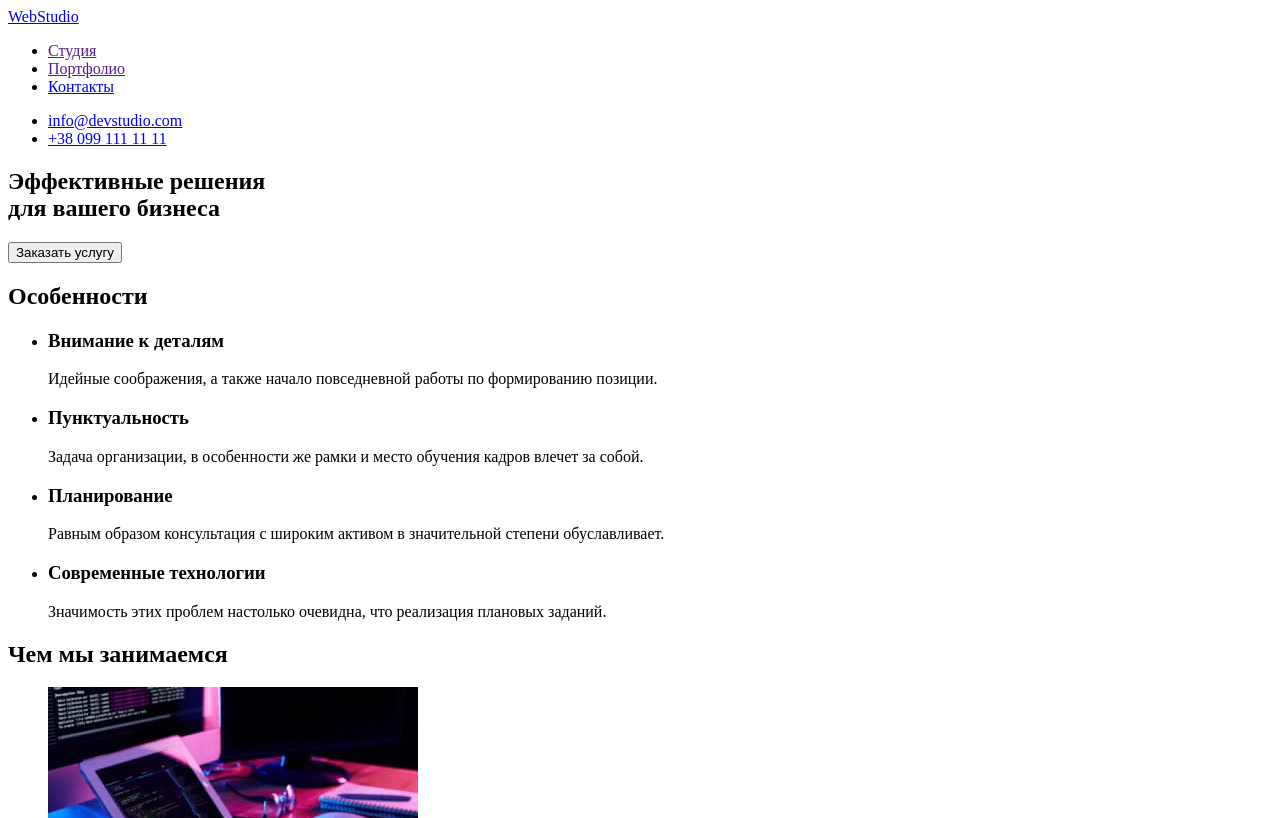
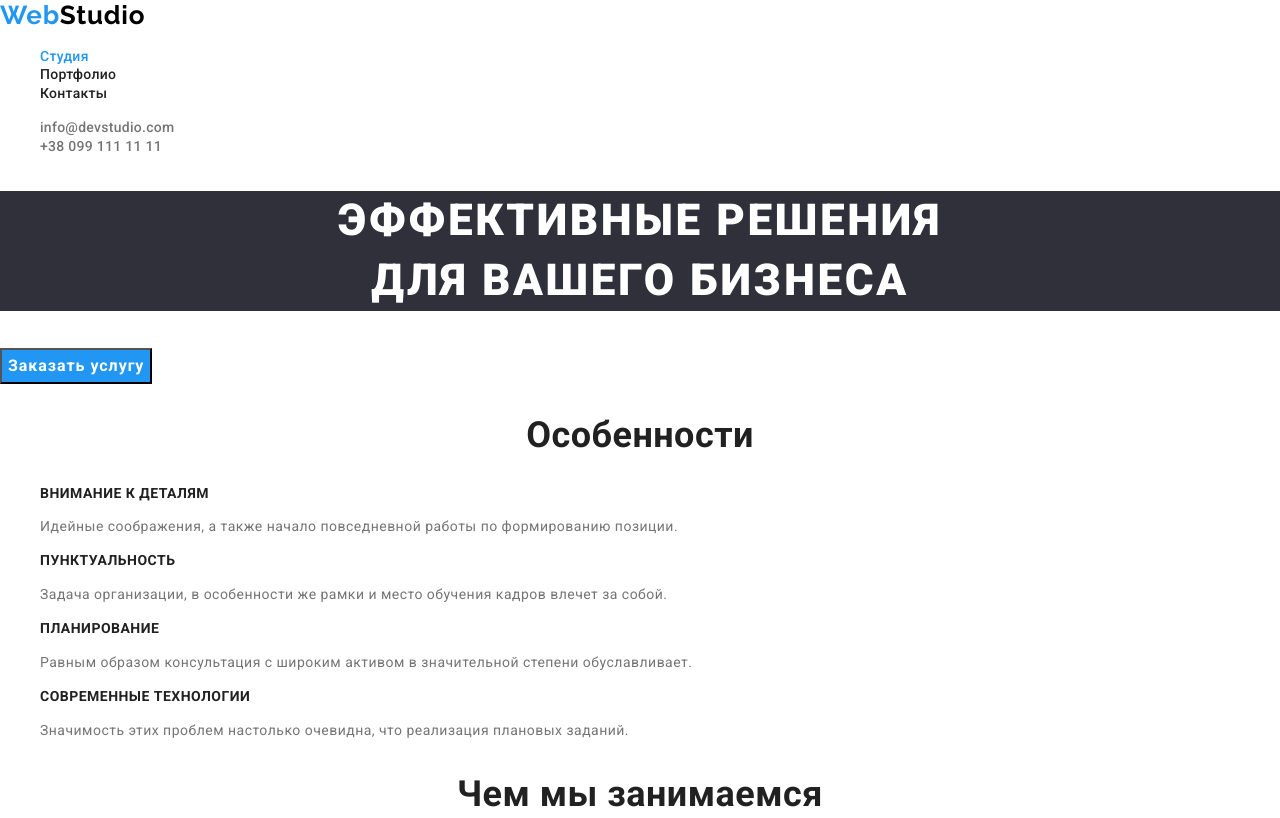
Before and after one commit to Drey44/goit-markup-hw-02, a plain HTML site: page index.html in a window 1280 px wide. Shown: the top 818 px of the page. Drawn offline with nearby package versions, Linux system fonts and the light colour scheme.

Commit message:
почти доделал цвет и текст в вебстудио

```diff
--- a/CSS/styles.css
+++ b/CSS/styles.css
@@ -0,0 +1,188 @@
+:root {
+    --primary-text-color: #212121;
+    --acent-color: #2196F3;
+    --secondary-text-color: #757575;
+    --white-color: #FFFFFF;
+    --background-color: #2F303A;
+    ;
+}
+
+
+
+.body {
+    font-family: 'Roboto', sans-serif;
+    color: var(--primary-text-color);
+    letter-spacing: 0.03em;
+}
+
+/*Сброс стилей для ссылок*/
+.link,
+.link-logo {
+    text-decoration: none;
+}
+
+/*Сброс стилей для списков*/
+.list {
+    list-style: none;
+}
+
+/*======================COMPONENTS==========================*/
+
+.section-title {
+    font-weight: 700;
+    font-size: 36px;
+    line-height: 1.17;
+    text-align: center;
+    color: var(--primary-text-color);
+}
+
+
+
+/*======================/COMPONENTS==========================*/
+/*Логотип*/
+.link-logo {
+    font-family: 'Raleway', sans-serif;
+    font-weight: 700;
+    font-size: 26px;
+    line-height: 1.19;
+    letter-spacing: 0.03em;
+    color: var(--acent-color);
+}
+
+/*Часть логотипа оборачиваем в span, чтобы поменять цвет части логотипа*/
+.logo-color {
+    color: black;
+
+}
+
+.adress {
+    font-style: normal;
+}
+
+/*======================HEADER========================*/
+.menu-link {
+    font-weight: 500;
+    font-size: 14px;
+    line-height: 1.14;
+    letter-spacing: 0.02em;
+
+    color: var(--primary-text-color);
+}
+
+.menu-link:hover,
+.menu-link:focus {
+    color: #2196F3;
+
+}
+
+.contacts {
+
+    font-weight: 500;
+    font-size: 14px;
+    line-height: 1.14;
+    letter-spacing: 0.02em;
+    color: var(--secondary-text-color);
+}
+
+/*color: #2196F3 цвет акцента;
+    */
+.contacts:hover,
+.contacts:focus {
+    color: var(--acent-color)
+}
+
+.active {
+    color: var(--acent-color);
+}
+
+/*========================HERO============================*/
+.hero-title {
+    font-weight: 900;
+    font-size: 44px;
+    line-height: 1.36;
+    /* or 136% */
+
+    text-align: center;
+    letter-spacing: 0.06em;
+    text-transform: uppercase;
+    color: var(--white-color);
+    background-color: var(--background-color);
+}
+
+.modal-btn {
+    font-weight: 700;
+    font-size: 16px;
+    line-height: 1.88;
+    /* identical to box height, or 188% */
+    cursor: pointer;
+    letter-spacing: 0.06em;
+    color: #FFFFFF;
+    background: var(--acent-color);
+}
+
+/*========================/HERO============================*/
+/* на кнопке должен быть хвер и фокус, но мы пока не знаем какой*/
+/*.modal-btn:hover,
+.modal-btn:focus {}*/
+
+/*=========Особенности(features)=========*/
+.features-list-title {
+    font-weight: 700;
+    font-size: 14px;
+    line-height: 1.14;
+    text-transform: uppercase;
+    color: var(--primary-text-color);
+
+}
+
+.features-list-text {
+    font-size: 14px;
+    line-height: 1.71;
+    /* or 171% */
+    color: var(--secondary-text-color);
+}
+
+/*=========/Особенности(features)=========*/
+/*=========Чем мы занимаемся=========*/
+/*=========/Чем мы занимаемся=========*/
+/*=========Наша команда(Team)=========*/
+.team-list-title {
+    font-weight: 500;
+    font-size: 16px;
+    line-height: 1.19;
+    color: var(--primary-text-color);
+
+
+}
+
+.team-list-text {
+
+    font-size: 16px;
+    line-height: 1.91;
+
+    color: var(--secondary-text-color);
+
+}
+
+/*=========/Наша команда(Team)=========*/
+/*===========Footer=================*/
+.footer {
+    background-color: var(--background-color)
+}
+
+.map,
+.footer-link {
+    font-size: 14px;
+    line-height: 1.71;
+    color: var(--white-color);
+}
+
+.footer-link {
+
+
+    color: rgba(255, 255, 255, 0.6);
+}
+
+
+
+/*===========/Footer=================*/
--- a/index.html
+++ b/index.html
@@ -3,74 +3,86 @@
 <!--HEAD-->
 
 <head>
+
   <meta charset="UTF-8">
   <meta http-equiv="X-UA-Compatible" content="IE=edge">
   <meta name="viewport" content="width=device-width, initial-scale=1.0">
   <title>WebStudio</title>
+  <link rel="preconnect" href="https://fonts.googleapis.com">
+  <link rel="preconnect" href="https://fonts.gstatic.com" crossorigin>
+  <link href="https://fonts.googleapis.com/css2?family=Raleway:wght@700&family=Roboto:wght@400;500;700;900&display=swap"
+    rel="stylesheet">
+  <link rel="stylesheet" href="https://cdnjs.cloudflare.com/ajax/libs/modern-normalize/1.1.0/modern-normalize.min.css">
+  <link rel="stylesheet" href="./CSS/styles.css">
 </head>
 
-<body>
+<body class="body">
   <!-- HEADER-->
-  <header>
-    <nav>
-      <a href="./index.html">WebStudio</a>
-      <ul>
-        <li>
-          <a href="">Студия</a>
+  <header class="page-header">
+    <nav class="page-nav">
+      <a class="link-logo" href="./index.html">Web<span class="logo-color">Studio</span></a>
+      <ul class="menu list">
+        <li class="menu-item">
+          <a class="menu-link link active" href="">Студия</a>
         </li>
-        <li>
-          <a href="">Портфолио</a>
+        <li class="menu-item">
+          <a class="menu-link link" href="">Портфолио</a>
         </li>
-        <li><a href="#contacts">Контакты</a></li>
+        <li class="menu-item">
+          <a class="menu-link link" href="">Контакты</a>
+        </li>
       </ul>
     </nav>
-    <ul>
-      <li><a href="mailto:info@devstudio.com">info@devstudio.com</a></li>
-      <li><a href="tel:+380991111111">+38 099 111 11 11</a></li>
+    <ul class="list ">
+      <li><a class="link contacts" href="mailto:info@devstudio.com">info@devstudio.com</a></li>
+      <li><a class="link contacts" href="tel:+380991111111">+38 099 111 11 11</a></li>
     </ul>
   </header>
   <!-- Main-->
   <main>
     <!-- HERO-->
-    <section>
-      <h1>Эффективные решения<br> для вашего бизнеса</h1>
-      <button type="button">Заказать услугу</button>
+    <section class="hero">
+      <h1 class="hero-title">Эффективные решения<br> для вашего бизнеса</h1>
+      <button class="modal-btn" type="button">Заказать услугу</button>
     </section>
-    <!-- Особенности-->
-    <section>
-      <h2>Особенности</h2>
-      <ul>
+    <!-- Особенности(features)-->
+    <section class="section features">
+      <h2 class="section-title">Особенности</h2>
+      <ul class="list ">
         <li>
-          <h3>
+          <h3 class="features-list-title">
             Внимание к деталям
           </h3>
-          <p>Идейные соображения, а также начало повседневной работы по формированию позиции.</p>
+          <p class="features-list-text">Идейные соображения, а также начало повседневной работы по формированию позиции.
+          </p>
         </li>
         <li>
-          <h3>
+          <h3 class="features-list-title">
             Пунктуальность
           </h3>
-          <p>Задача организации, в особенности же рамки и место обучения кадров влечет за собой.</p>
+          <p class="features-list-text">Задача организации, в особенности же рамки и место обучения кадров влечет за
+            собой.</p>
         </li>
         <li>
-          <h3>
+          <h3 class="features-list-title">
             Планирование
           </h3>
-          <p>Равным образом консультация с широким активом в значительной степени обуславливает.</p>
+          <p class="features-list-text">Равным образом консультация с широким активом в значительной степени
+            обуславливает.</p>
         </li>
         <li>
-          <h3>
+          <h3 class="features-list-title">
             Современные технологии
           </h3>
-          <p>Значимость этих проблем настолько очевидна, что реализация плановых заданий.</p>
+          <p class="features-list-text">Значимость этих проблем настолько очевидна, что реализация плановых заданий.</p>
         </li>
       </ul>
     </section>
     <!-- Чем мы занимаемся-->
-    <section>
-      <h2>Чем мы занимаемся</h2>
+    <section class="section">
+      <h2 class="section-title">Чем мы занимаемся</h2>
 
-      <ul>
+      <ul class="list section-list">
         <li><img src="./images/what_we_do1.jpg" alt="Оптимизация сайта под мобильные устройства" width="370"
             height="294" />
         </li>
@@ -82,38 +94,40 @@
       </ul>
     </section>
     <!-- Наша команда-->
-    <section>
-      <h2>Наша команда</h2>
-      <ul>
+    <section class="section">
+      <h2 class="section-title">Наша команда</h2>
+      <ul class="list ">
         <li>
           <img src="./images/Igor_Demianenko.jpg" alt="Игорь Демьяненко" width="270" height="260" />
-          <h3>Игорь Демьяненко</h3>
-          <p lang="en">Product Designer</p>
+          <h3 class="team-list-title">Игорь Демьяненко</h3>
+          <p class="team-list-text" lang="en">Product Designer</p>
         </li>
         <li><img src="./images/Olga_Repina.jpg" alt="Ольга Репина" width="270" height="260" />
-          <h3>Ольга Репина</h3>
-          <p lang="en">Frontend Developer</p>
+          <h3 class="team-list-title">Ольга Репина</h3>
+          <p class="team-list-text" lang="en">Frontend Developer</p>
         </li>
         <li><img src="./images/Nick_Tarasov.jpg" alt="Николай Тарасов" width="270" height="260" />
-          <h3>Николай Тарасов</h3>
-          <p lang="en">Marketing</p>
+          <h3 class="team-list-title">Николай Тарасов</h3>
+          <p class="team-list-text" lang="en">Marketing</p>
         </li>
         <li><img src="./images/Misha_Ermakov.jpg" alt="Михаил Ермаков" width="270" height="260" />
-          <h3>Михаил Ермаков</h3>
-          <p lang="en">UI Designer</p>
+          <h3 class="team-list-title">Михаил Ермаков</h3>
+          <p class="team-list-text" lang="en">UI Designer</p>
         </li>
       </ul>
     </section>
     <!-- Footer-->
-    <footer>
-      <a href="./index.html">WebStudio</a>
-      <address id="contacts">
-        <ul>
-          <li><a href="https://goo.gl/maps/AcnR4fPmc63in2pY8" target="_blank" rel="noreferrer noopener">г. Киев, пр-т
+    <footer class="footer">
+      <a class="link-logo" href="./index.html">Web<span class="logo-color">Studio</span></a>
+      <address class="adress">
+        <ul class="list">
+          <li><a class="link map" href="https://goo.gl/maps/AcnR4fPmc63in2pY8" target="_blank"
+              rel="noreferrer noopener">г.
+              Киев, пр-т
               Леси Украинки,
               26</a></li>
-          <li><a href="mailto:info@example.com">info@example.com</a></li>
-          <li><a href="tel:+380991111111">+38 099 111 11 11</a></li>
+          <li><a class="link footer-link" href="mailto:info@example.com">info@example.com</a></li>
+          <li><a class="link footer-link" href="tel:+380991111111">+38 099 111 11 11</a></li>
         </ul>
       </address>
     </footer>
```
